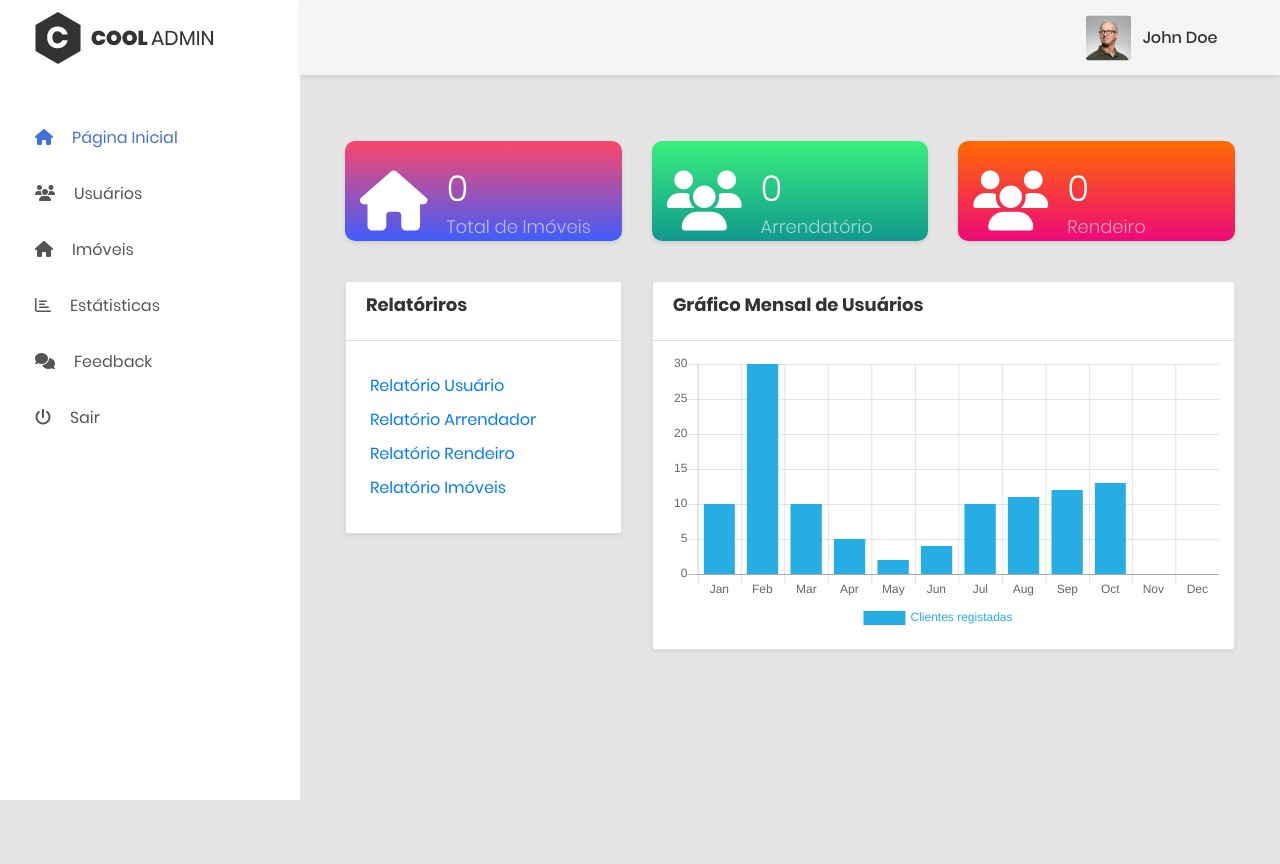
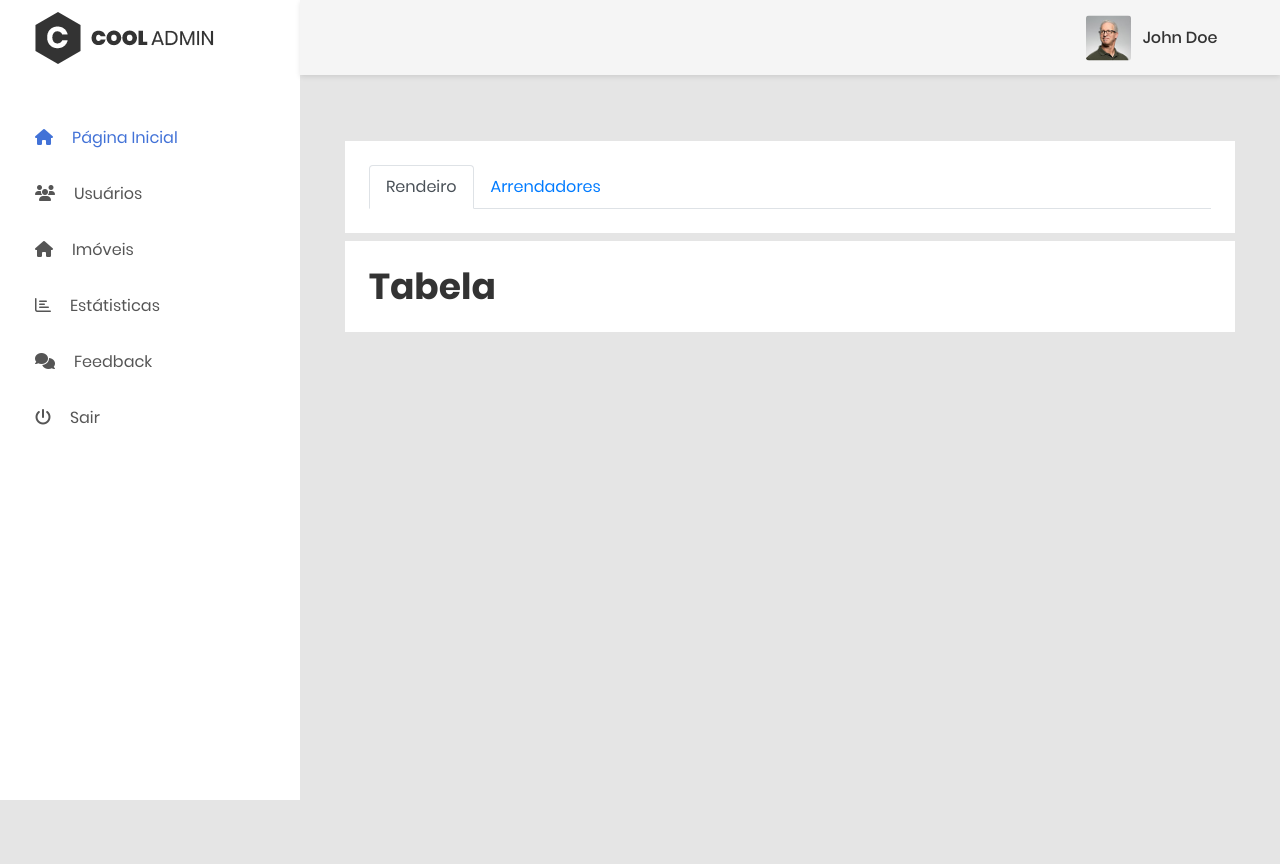
Before and after one commit to PedroMakengo/pap-imoveis, a PHP site: page /admin/usuarios.php in a window 1280 px wide. Run offline with PHP 8.4, Linux system fonts and the light colour scheme; some libraries are stand-ins or nearby versions.

Commit message:
Terminar todo o visualizar

```diff
--- a/theme/admin/usuarios.php
+++ b/theme/admin/usuarios.php
@@ -24,99 +24,29 @@
             <div class="container-fluid">
               <!-- Estatistica -->
               <div class="row m-t-25">
-                <div class="col-sm-6 col-lg-4">
-                  <div class="overview-item overview-item--c1">
-                    <div class="overview__inner">
-                      <div class="overview-box clearfix">
-                        <div class="icon">
-                          <i class="fas fa-home"></i>
-                        </div>
-                        <div class="text">
-                          <h2>0</h2>
-                          <span>Total de Imóveis</span>
-                        </div>
+                <div class="col-lg-12">
+                  <div class="bg-white p-4">
+                    <nav>
+                      <div class="nav nav-tabs" id="nav-tab" role="tablist">
+                        <a class="nav-item nav-link active" id="nav-home-tab" data-toggle="tab" href="#nav-home" role="tab" aria-controls="nav-home" aria-selected="true">Rendeiro</a>
+                        <a class="nav-item nav-link" id="nav-profile-tab" data-toggle="tab" href="#nav-profile" role="tab" aria-controls="nav-profile" aria-selected="false">Arrendadores</a>
                       </div>
-                    </div>
+                    </nav>
                   </div>
-                </div>
-                <div class="col-sm-6 col-lg-4">
-                  <div class="overview-item overview-item--c2">
-                    <div class="overview__inner">
-                      <div class="overview-box clearfix">
-                        <div class="icon">
-                          <i class="fas fa-users"></i>
-                        </div>
-                        <div class="text">
-                          <h2>0</h2>
-                          <span>Arrendatório</span>
-                        </div>
+
+                  <div class="mt-2 bg-white p-4">
+                    <div class="tab-content" id="nav-tabContent">
+                      <div class="tab-pane fade show active" id="nav-home" role="tabpanel" aria-labelledby="nav-home-tab">
+                        <h1>Tabela</h1>
                       </div>
-                    </div>
-                  </div>
-                </div>
-                <div class="col-sm-6 col-lg-4">
-                  <div class="overview-item overview-item--c3">
-                    <div class="overview__inner">
-                      <div class="overview-box clearfix">
-                        <div class="icon">
-                          <i class="fas fa-users"></i>
-                        </div>
-                        <div class="text">
-                          <h2>0</h2>
-                          <span>Rendeiro</span>
-                        </div>
+                      <div class="tab-pane fade" id="nav-profile" role="tabpanel" aria-labelledby="nav-profile-tab">
+                        <h1>Tabela</h1>
                       </div>
                     </div>
                   </div>
                 </div>
               </div>
               <!-- Estatistica -->
-
-              <!-- Trabalho de Chart -->
-              <div class="row">
-                <div class="col-lg-4">
-                  <div class="card shadow-sm">
-                    <div class="card-header bg-white">
-                      <div class="row">
-                        <div class="col-lg-12">
-                          <h4 class="card-title">Relatóriros</h4>
-                        </div>
-                      </div>
-                    </div>
-                    <div class="mt-2 p-4">
-                      <div class="row">
-                        <div class="col-lg-12 mb-2">
-                          <a href="#">Relatório Usuário</a>
-                        </div>
-                        <div class="col-lg-12 mb-2">
-                          <a href="#">Relatório Arrendador</a>
-                        </div>
-                        <div class="col-lg-12 mb-2">
-                          <a href="#">Relatório Rendeiro</a>
-                        </div>
-                        <div class="col-lg-12 mb-2">
-                          <a href="#">Relatório Imóveis</a>
-                        </div>
-                      </div>
-                    </div>
-                  </div>
-                </div>
-                <div class="col-lg-8">
-                  <div class="card shadow-sm">
-                    <div class="card-header bg-white">
-                      <div class="row">
-                        <div class="col-lg-6">
-                          <h4 class="card-title">Gráfico Mensal de Usuários</h4>
-                        </div>
-                      </div>
-                    </div>
-                    <div class="charts mt-2">
-                      <canvas id="usuariosChart" style="height: 300px"></canvas>
-                    </div>
-                  </div>
-                </div>
-              </div>
-              <!-- Trabalho de Chart -->
             </div>
           </div>
         </div>
@@ -130,71 +60,6 @@
     <?php require 'includes/footer.php' ?>
     <!-- End Footer -->
 
-    <script>
-      $(function () {
-        var usuariosChart = document
-          .getElementById("usuariosChart")
-          .getContext("2d");
-        var usuario = new Chart(usuariosChart, {
-          type: "bar",
-          data: {
-            labels: [
-              "Jan",
-              "Feb",
-              "Mar",
-              "Apr",
-              "May",
-              "Jun",
-              "Jul",
-              "Aug",
-              "Sep",
-              "Oct",
-              "Nov",
-              "Dec",
-            ],
-            datasets: [
-              {
-                label: "Clientes registadas",
-                borderColor: "#26ADE4",
-                pointBorderColor: "#26ADE4",
-                pointBackgroundColor: "#26ADE4",
-                pointBorderWidth: 2,
-                pointHoverRadius: 4,
-                pointHoverBorderWidth: 1,
-                pointRadius: 4,
-                backgroundColor: "#26ADE4",
-                fill: true,
-                borderWidth: 2,
-                data: [10, 30, 10, 5, 2, 4, 10, 11, 12, 13],
-              },
-            ],
-          },
-          options: {
-            responsive: true,
-            maintainAspectRatio: false,
-            legend: {
-              position: "bottom",
-              labels: {
-                padding: 10,
-                fontColor: "#26ADE4",
-              },
-            },
-            tooltips: {
-              bodySpacing: 4,
-              mode: "nearest",
-              intersect: 0,
-              position: "nearest",
-              xPadding: 10,
-              yPadding: 10,
-              caretPadding: 10,
-            },
-            layout: {
-              padding: { left: 15, right: 15, top: 15, bottom: 15 },
-            },
-          },
-        });
-      });
-    </script>
   </body>
 </html>
 <!-- end document-->
```
Also changed, not shown: theme/admin/estatistica.php (+100 -0 lines), theme/admin/feedback.php (+69 -0 lines), theme/admin/imovel.php (+69 -0 lines).
